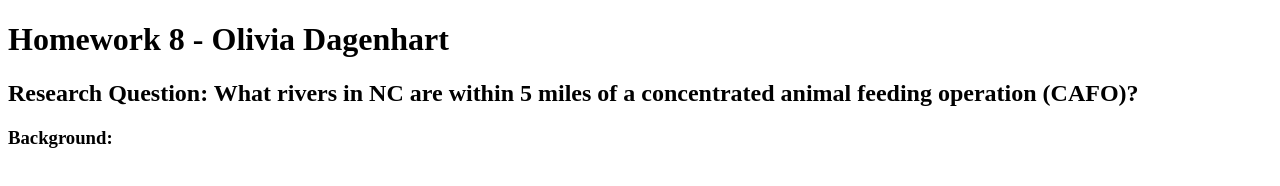
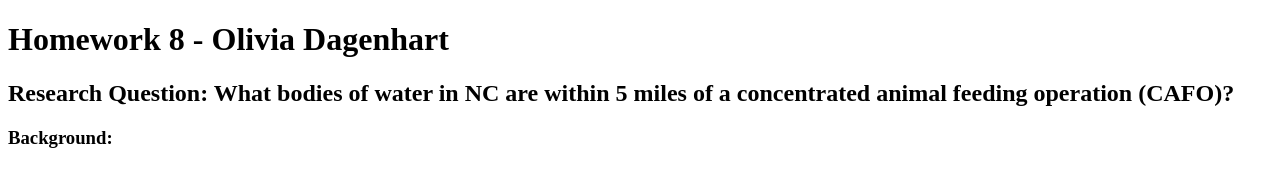
Before and after one commit to livicd/HW8, a plain HTML site: page index.html in a window 1280 px wide. Drawn offline with Linux system fonts and the light colour scheme.

Commit message:
Update index.html

```diff
--- a/index.html
+++ b/index.html
@@ -8,7 +8,7 @@
 </head>
 <body>
     <h1>Homework 8 - Olivia Dagenhart</h1>
-    <h2>Research Question: What rivers in NC are within 5 miles of a concentrated animal feeding operation (CAFO)? </h2>
+    <h2>Research Question: What bodies of water in NC are within 5 miles of a concentrated animal feeding operation (CAFO)? </h2>
     <h3>Background: </h3>
 
 </body>
```
